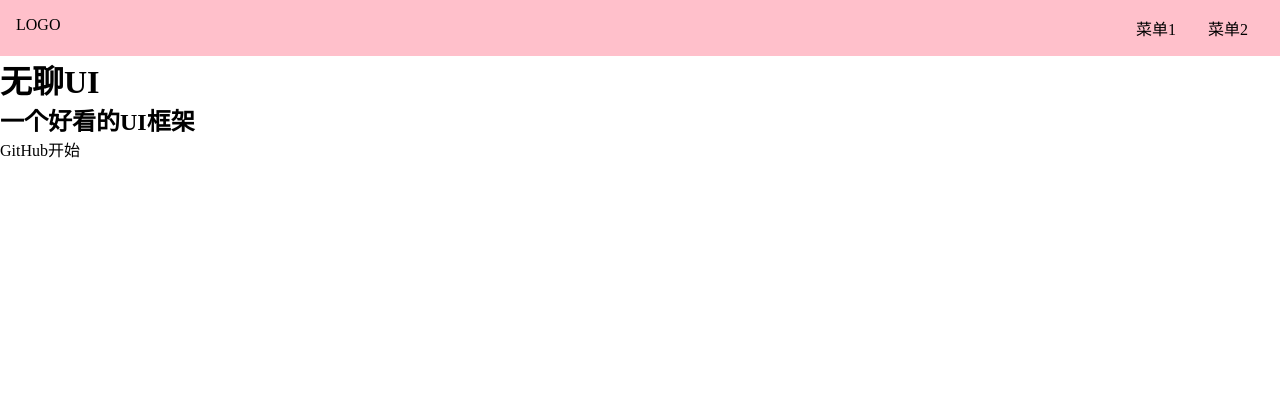
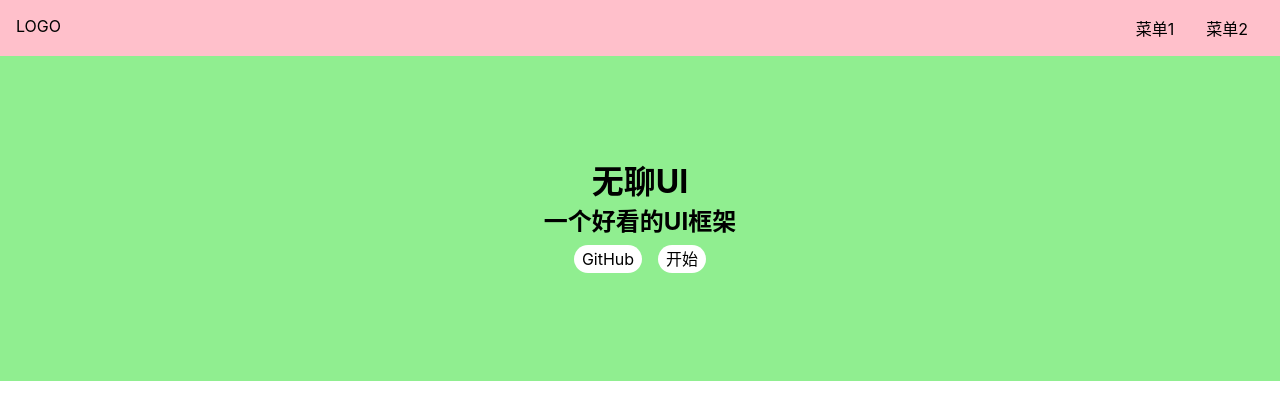
Before and after one commit to Ranze1129/Inspire-UI, a Vue app: page /#/ in a window 1280 px wide. Shown: the top 420 px of the page. Built offline with nearby package versions, Linux system fonts and the light colour scheme.

Commit message:
基本完成Home页面的CSS

```diff
--- a/src/index.scss
+++ b/src/index.scss
@@ -12,5 +12,11 @@ a {
   color: inherit;
   &:hover {
     border-bottom: 1px solid;
+    cursor: pointer;
   }
 }
+
+body {
+  font-size: 16px;
+  font-family: -apple-system, "Noto Sans", "Helvetica Neue", Helvetica, "Nimbus Sans L", Arial, "Liberation Sans", "PingFang SC", "Hiragino Sans GB", "Noto Sans CJK SC", "Source Han Sans SC", "Source Han Sans CN", "Microsoft YaHei", "Wenquanyi Micro Hei", "WenQuanYi Zen Hei", "ST Heiti", SimHei, "WenQuanYi Zen Hei Sharp", sans-serif;
+}
--- a/src/views/Home.vue
+++ b/src/views/Home.vue
@@ -14,10 +14,30 @@
 <script lang="ts">
 import Topnav from '../components/Topnav.vue'
 export default{
-    components:{Topnav}
+    components:{Topnav },
 }
 </script>
 
 <style lang="scss" scoped>
-
+.banner {
+  padding: 100px 0;
+  display: flex;
+  justify-content: center;
+  align-items: center;
+  flex-direction: column;
+  background: lightgreen;
+  > .actions{
+    padding: 8px 0;
+    a {
+      margin:0 8px;
+      background: #fff;
+      display: inline-block;
+      $h: 28px;
+      height: $h;
+      line-height: $h;
+      border-radius: $h/2;
+      padding: 0 8px;
+    }
+  }
+}
 </style>
```
